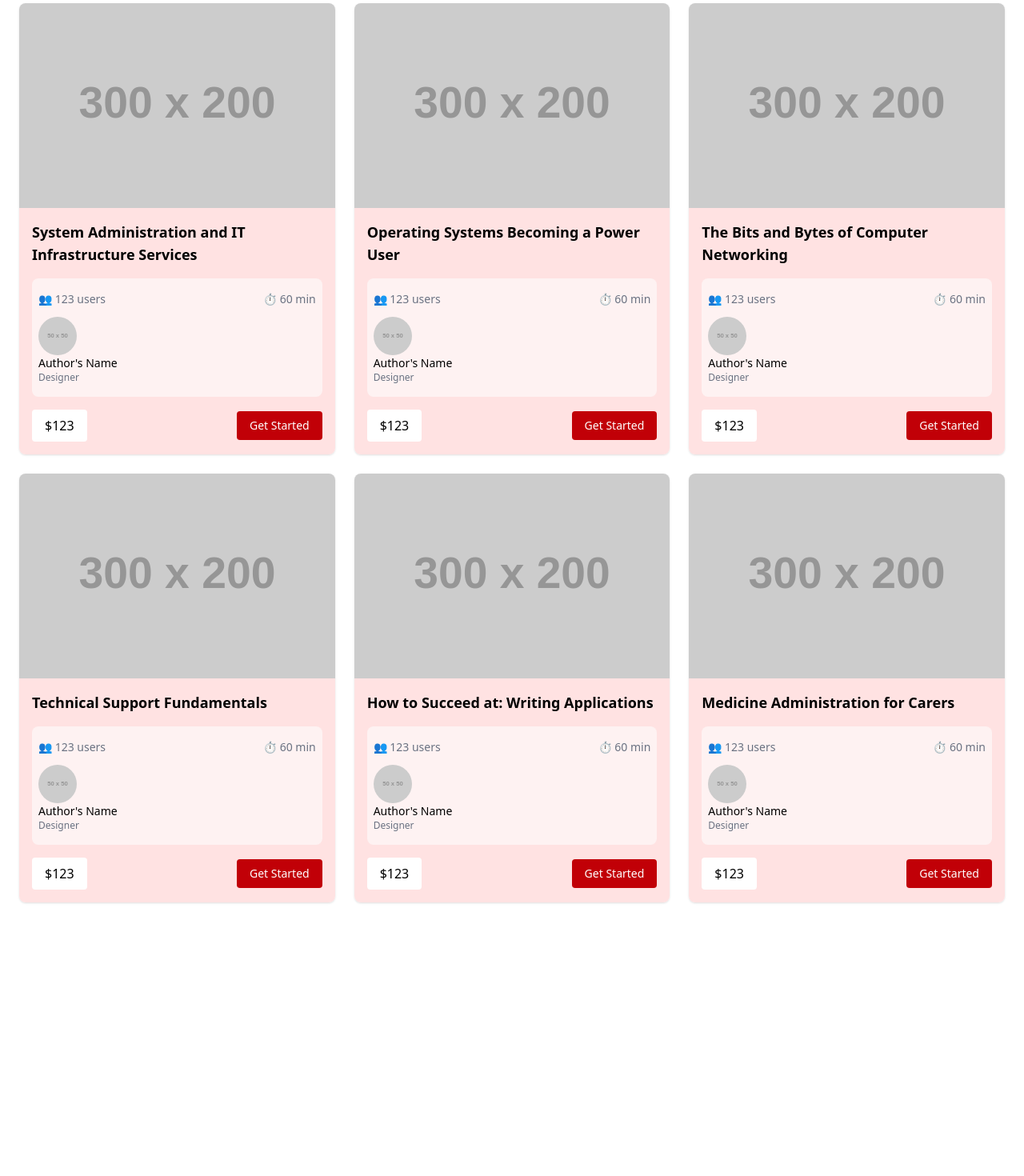
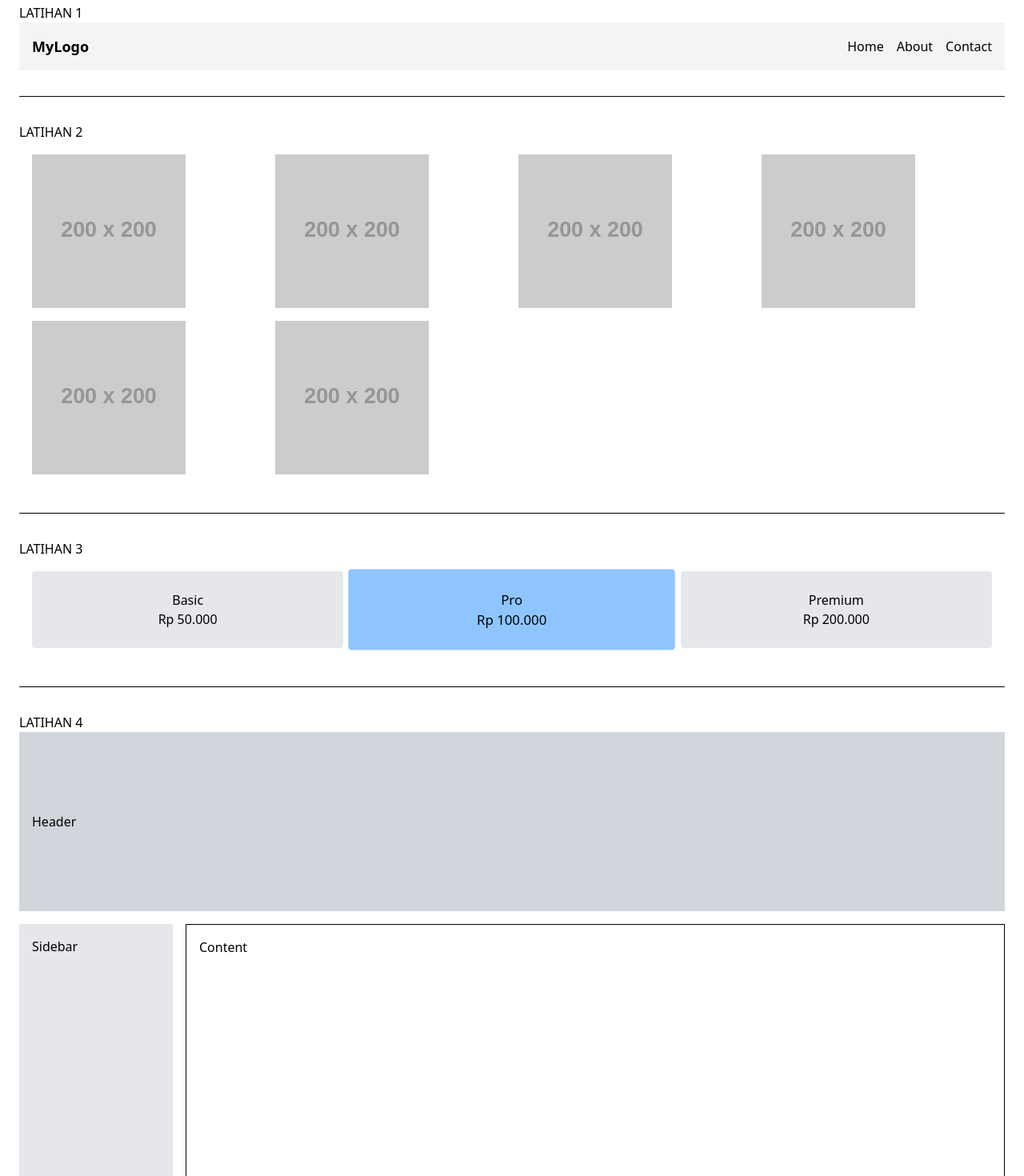
Before and after one commit to DerandaBagas17/admin-ui, a React (Vite) app: page / in a window 1280 px wide. Shown: the part 20-1490 px from the top of the page at 80% size. Before the commit the page ends 1172 px from the top, so only its background shows below. Built offline with nearby package versions, Linux system fonts and the light colour scheme.

Commit message:
tugas variant class

```diff
--- a/src/App.jsx
+++ b/src/App.jsx
@@ -1,81 +1,129 @@
 import "./App.css";
 
 function App() {
-  const courses = [
-    {
-      title: "System Administration and IT Infrastructure Services",
-    },
-    {
-      title: "Operating Systems Becoming a Power User",
-    },
-    {
-      title: "The Bits and Bytes of Computer Networking",
-    },
-    {
-      title: "Technical Support Fundamentals",
-    },
-    {
-      title: "How to Succeed at: Writing Applications",
-    },
-    {
-      title: "Medicine Administration for Carers",
-    },
-  ];
-
   return (
     <>
-      <div className="p-6 grid grid-cols-1 md:grid-cols-3 gap-6">
-        {courses.map((course, index) => (
-          <div
-            key={index}
-            className="shadow rounded-lg overflow-hidden flex flex-col
-            hover:border hover:border-gray-500
-            hover:shadow-lg hover:scale-105 transition-transform duration-300"
-            >
-            {/* Image */}
-            <img
-              src="https://www.placehold.co/300x200"
-              alt={course.title}
-              className="w-full h-64 object-cover"
-            />
+      <div className="p-6 space-y-8">
+        {/* LATIHAN 1 - NAVBAR */}
+        LATIHAN 1
+        <nav className="p-4 bg-gray-100 flex flex-col items-start space-y-2 md:flex-row md:items-center md:justify-between md:space-y-0 flex-wrap">
+          {/* Kiri - Logo */}
+          <div className="font-bold text-lg">MyLogo</div>
 
-                    {/* Content */}
-            <div className="p-4 bg-red-100 flex flex-col justify-between h-full">
-              <h3 className="text-lg font-semibold mb-4">{course.title}</h3>
+          {/* Kanan - Menu */}
+          <ul className="flex flex-col space-y-2 md:flex-row md:space-x-4 md:space-y-0 md:mt-0">
+            <li>
+              <a href="#" className="hover:underline">
+                Home
+              </a>
+            </li>
+            <li>
+              <a href="#" className="hover:underline">
+                About
+              </a>
+            </li>
+            <li>
+              <a href="#" className="hover:underline">
+                Contact
+              </a>
+            </li>
+          </ul>
+        </nav>
+        <hr />
+        {/* LATIHAN 2 - GRID GALERI */}
+        LATIHAN 2
+        <div className="p-4 grid grid-cols-2 md:grid-cols-4 gap-4">
+          <img
+            src="https://www.placehold.co/200x200"
+            alt="Gambar Galeri"
+            className="h-48 "
+          />
+          <img
+            src="https://www.placehold.co/200x200"
+            alt="Gambar Galeri"
+            className="h-48"
+          />
+          <img
+            src="https://www.placehold.co/200x200"
+            alt="Gambar Galeri"
+            className="h-48"
+          />
+          <img
+            src="https://www.placehold.co/200x200"
+            alt="Gambar Galeri"
+            className="h-48"
+          />
+          <img
+            src="https://www.placehold.co/200x200"
+            alt="Gambar Galeri"
+            className="h-48"
+          />
+          <img
+            src="https://www.placehold.co/200x200"
+            alt="Gambar Galeri"
+            className="h-48"
+          />
+        </div>
+        <hr />
+        {/* LATIHAN 3 - PRICING TABLE */}
+        LATIHAN 3
+        <div className="p-4 text-center flex flex-col md:flex-row gap-4">
+          <div className="bg-gray-200 p-6 rounded flex-1">
+            Basic
+            <br />
+            Rp 50.000
+          </div>
+          <div className="bg-blue-300 p-6 rounded flex-1 border-blue-600 scale-105">
+            Pro
+            <br />
+            Rp 100.000
+          </div>
+          <div className="bg-gray-200 p-6 rounded flex-1">
+            Premium
+            <br />
+            Rp 200.000
+          </div>
+        </div>
+        <hr />
+        {/* LATIHAN 4 - DASHBOARD LAYOUT */}
+        LATIHAN 4
+        <div className="min-h-screen grid gap-4 grid-cols-1 md:grid-cols-12 md:grid-rows-[auto_1fr_auto]">
+      {/* Header: Menggunakan py-10 untuk tinggi Header yang besar */}
+          <header className="bg-gray-300 py-25 px-4 col-span-full md:col-span-12 md:row-start-1">
+            Header
+          </header>
 
-            							<div className="bg-red-50 p-2 rounded-lg">
-                <div className="text-sm text-gray-500 mt-2 flex justify-between">
-                  <span>👥 123 users</span>
-                  <span>⏱ 60 min</span>
-                </div>
+          {/* Sidebar: col-span-2 (kecil) */}
+          <aside className="bg-gray-200 py-25 px-4 col-span-full md:col-span-2 md:row-start-2 md:p-4">
+            Sidebar
+          </aside>
 
-                {/* Author */}
-                <div className="mt-3 mb-2 felx items-center gap-2">
-                  <img
-                    src="https://www.placehold.co/50x50"
-                    alt="Author's Avatar"
-                    className="w-12 h-12 rounded-full object-cover"
-                  />
-                  <div>
-                    <p className="text-sm font-medium">Author's Name</p>
-                    <p className="text-xs text-gray-500">Designer</p>
-                  </div>
-                </div>
-              </div>
+          {/* Content: col-span-10 (besar) */}
+          <main className="bg-white py-25 px-4 col-span-full md:col-span-10 md:row-start-2 border md:p-4">
+            Content
+          </main>
 
-              {/* Footer */}
-              <div className="mt-4 flex items-center justify-between">
-                <div className="bg-white py-2 px-4 rounded">$123</div>
-                <button
-                  className="bg-red-700 hover:big-red-900 active:bg-red-500
-                  text-white px-4 py-2 rounded text-sm"
-                >
-                  Get Started
-                </button>
-              </div>
-            </div>
+          {/* Footer: Menggunakan py-6 untuk memperbesar ukuran container Footer */}
+          <footer className="bg-gray-300 py-25 px-4 col-span-full md:col-span-12 md:row-start-3">Footer</footer>
+        </div>
+        <hr />
+        {/* LATIHAN 5 - CARD PRODUCT */}
+        LATIHAN 5
+        <div className="p-4 border flex flex-col items-center space-y-4 md:flex-row md:items-center md:space-y-0 md:space-x-4">
+
+          {/* Gambar Produk */}
+          <img
+            src="https://www.placehold.co/80x80"
+            alt="Gambar Produk"
+            className="h-20 w-20 flex-shrink-0"
+          />
+
+          {/* Detail Produk */}
+          <div className="flex flex-col justify-center text-center md:text-left">
+            <h3 className="font-bold">Nama Produk</h3>
+            <p className="text-sm text-gray-600">Deskripsi produk singkat...</p>
           </div>
-        ))}
+        </div>
       </div>
     </>
   );
```
